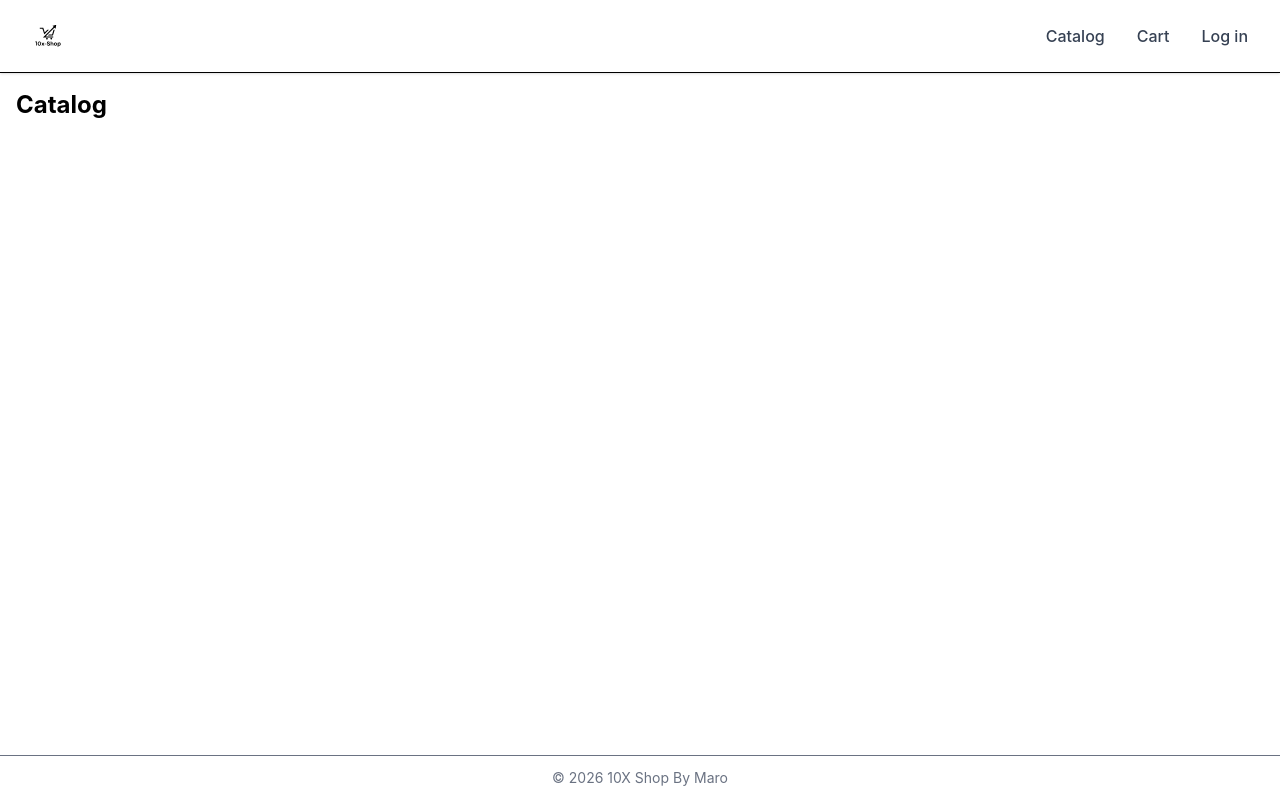
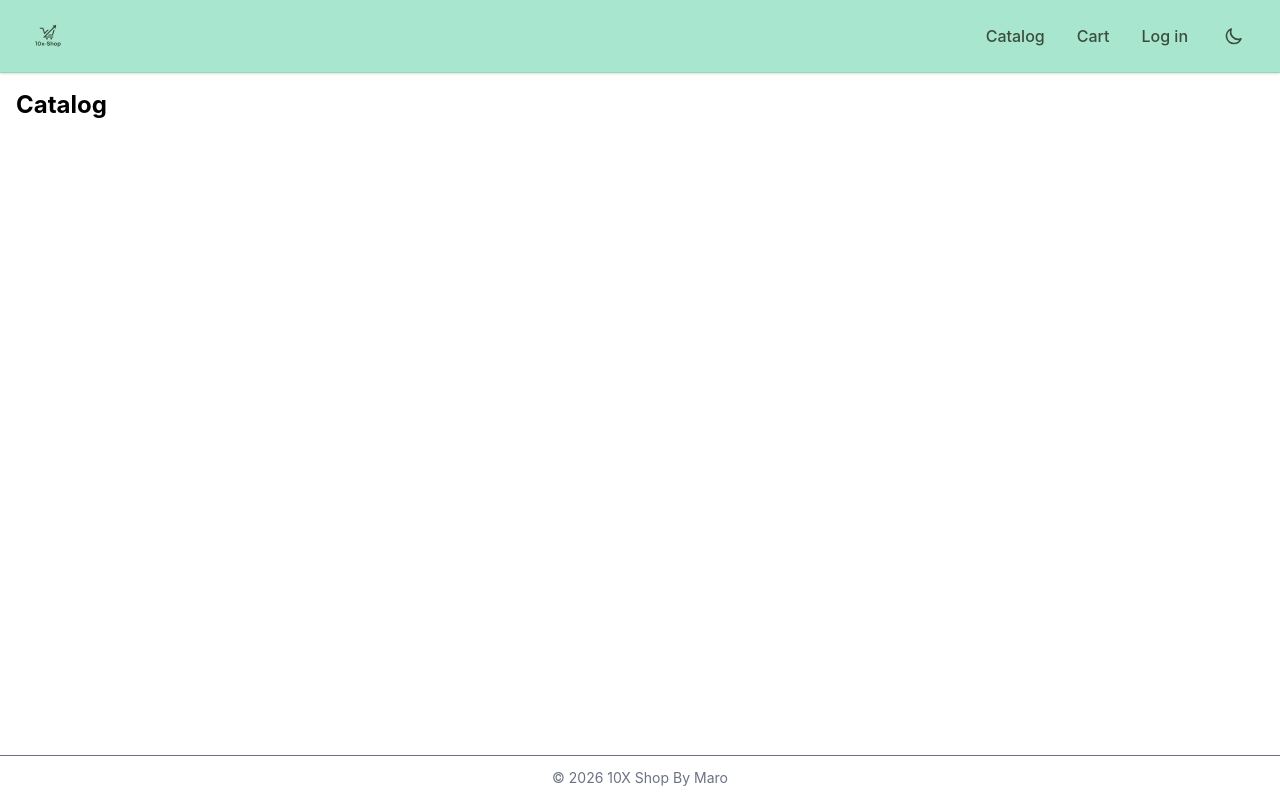
Before and after one commit to mariami1natchkebia/10x-Shop-Mariamo-Natchkebia, a React (Vite) app: page / in a window 1280 px wide. Built offline with nearby package versions, Linux system fonts and the light colour scheme; the HTML template or start-up script is replaced by a standard one.

Commit message:
feat:add toggle switch for dark/light mode, change color palette

```diff
--- a/src/App.tsx
+++ b/src/App.tsx
@@ -1,4 +1,4 @@
-import AppRoutes from './routes/Approutes'
+import AppRoutes from './routes/AppRoutes'
 
 function App() {
   return <AppRoutes />
--- a/src/components/layout/Header.tsx
+++ b/src/components/layout/Header.tsx
@@ -1,35 +1,88 @@
-import { useState } from 'react'
+import { useState, useEffect } from 'react'
 import { Link } from 'react-router-dom'
-import logo from '../../assets/10x-shop-logo.svg'
 
 function Header() {
   const [isOpen, setIsOpen] = useState(false)
+  const [isDark, setIsDark] = useState(() => {
+    return localStorage.getItem('theme') === 'dark'
+  })
+
+  useEffect(() => {
+    if (isDark) {
+      document.documentElement.classList.add('dark')
+      localStorage.setItem('theme', 'dark')
+    } else {
+      document.documentElement.classList.remove('dark')
+      localStorage.setItem('theme', 'light')
+    }
+  }, [isDark])
 
   const linkClass =
-    'flex min-h-[44px] items-center px-2 transition-colors hover:text-black focus-visible:outline-2 focus-visible:outline-offset-2 focus-visible:outline-blue-600'
+    'flex min-h-[44px] items-center px-2 text-[#3b4d3c] dark:text-[#a8e6cf] transition-colors hover:opacity-80 focus-visible:outline-2 focus-visible:outline-offset-2 focus-visible:outline-emerald-600'
+
+  const mobileLinkClass =
+    'flex min-h-[44px] items-center px-2 text-[#3b4d3c] dark:text-[#a8e6cf] transition-colors hover:opacity-80 focus-visible:outline-2 focus-visible:outline-offset-2 focus-visible:outline-emerald-600'
+
+  const themeToggle = (
+    <button
+      onClick={() => setIsDark(!isDark)}
+      className="flex min-h-[44px] min-w-[44px] items-center justify-center rounded-lg p-2 text-[#3b4d3c] dark:text-[#a8e6cf] transition-colors hover:bg-emerald-900/10 dark:hover:bg-emerald-100/10 focus-visible:outline-2 focus-visible:outline-offset-2 focus-visible:outline-emerald-600"
+      aria-label="Toggle theme"
+    >
+      {isDark ? (
+        <svg className="h-5 w-5" fill="none" stroke="currentColor" viewBox="0 0 24 24">
+          <path strokeLinecap="round" strokeLinejoin="round" strokeWidth={2} d="M12 3v1m0 16v1m9-9h-1M4 12H3m3.343-5.657l-.707-.707m2.828 9.9a5 5 0 117.072 0l-.548.547A3.374 3.374 0 0014 18.469V19a2 2 0 11-4 0v-.531c0-.895-.356-1.754-.988-2.386l-.548-.547z" />
+        </svg>
+      ) : (
+        <svg className="h-5 w-5" fill="none" stroke="currentColor" viewBox="0 0 24 24">
+          <path strokeLinecap="round" strokeLinejoin="round" strokeWidth={2} d="M20.354 15.354A9 9 0 018.646 3.646 9.003 9.003 0 0012 21a9.003 9.003 0 008.354-5.646z" />
+        </svg>
+      )}
+    </button>
+  )
 
   return (
-    <header className="relative border-b bg-white px-4 py-3 shadow-sm sm:px-6">
+    <header className="relative border-b border-emerald-900/10 bg-[#a8e6cf] px-4 py-3 shadow-sm transition-colors dark:border-emerald-500/20 dark:bg-[#3b4d3c] sm:px-6">
       <nav className="flex items-center justify-between">
         <Link to="/" className="flex items-center">
-          <img
-            src={logo}
-            alt="10X Shop"
-            width={160}
-            height={48}
-            className="h-10 w-auto object-contain sm:h-12"
-          />
+          <svg
+            version="1.0"
+            xmlns="http://www.w3.org/2000/svg"
+            viewBox="0 0 1024.000000 1024.000000"
+            preserveAspectRatio="xMidYMid meet"
+            className="h-10 w-auto fill-current text-[#3b4d3c] dark:text-[#a8e6cf] transition-colors sm:h-12"
+          >
+            <g transform="translate(0.000000,1024.000000) scale(0.100000,-0.100000)" stroke="none">
+              <path d="M6775 7444 c-38 -7 -211 -39 -383 -71 l-313 -57 123 -123 123 -123 -1145 -1145 -1145 -1145 1098 0 1097 0 0 115 0 115 -809 2 -809 3 938 945 938 945 124 -122 123 -123 69 383 c37 210 70 390 73 400 5 20 -3 20 -102 1z"/>
+              <path d="M3370 6775 l0 -115 284 0 284 0 11 -32 c5 -18 57 -179 114 -358 58 -179 139 -432 181 -562 42 -131 80 -238 84 -238 9 0 982 973 982 983 0 4 -71 7 -157 7 l-158 0 -282 -282 c-155 -155 -284 -280 -286 -278 -4 4 -148 448 -295 908 l-26 82 -368 0 -368 0 0 -115z"/>
+              <path d="M6305 6448 c-3 -7 -32 -101 -64 -208 -33 -107 -100 -325 -150 -485 l-89 -290 -347 -3 -348 -2 -109 -113 -109 -112 538 -3 c295 -1 540 1 544 5 3 5 20 53 37 108 16 55 100 325 186 601 86 276 156 504 156 508 0 3 -54 6 -120 6 -87 0 -122 -3 -125 -12z"/>
+              <path d="M4847 4738 c-54 -15 -112 -73 -127 -127 -32 -121 52 -230 178 -231 59 0 95 15 133 57 39 42 49 66 49 124 0 122 -115 209 -233 177z"/>
+              <path d="M5795 4745 c-5 -2 -22 -6 -37 -9 -63 -14 -128 -103 -128 -176 0 -155 194 -239 310 -134 46 42 64 89 58 155 -6 58 -39 110 -88 138 -35 19 -96 33 -115 26z"/>
+              <path d="M3220 3940 c-70 -12 -115 -35 -170 -86 -166 -156 -175 -516 -15 -692 19 -21 58 -51 87 -67 44 -24 68 -30 140 -33 108 -5 171 14 238 75 200 180 177 621 -40 758 -65 41 -160 59 -240 45z m140 -165 c62 -32 101 -138 101 -274 0 -129 -20 -193 -77 -250 l-44 -43 -66 4 c-63 4 -69 6 -105 45 -52 56 -73 131 -72 253 2 221 119 339 263 265z"/>
+              <path d="M5680 3510 l0 -441 81 3 80 3 3 203 c3 222 5 228 69 276 36 26 109 26 145 -1 48 -36 52 -53 52 -275 l0 -208 86 0 86 0 -4 243 c-3 229 -4 244 -26 285 -47 87 -160 135 -270 113 -55 -11 -122 -45 -122 -62 0 -5 -4 -9 -9 -9 -4 0 -8 69 -9 153 l0 152 -81 3 -81 3 0 -441z"/>
+              <path d="M5087 3926 c-60 -22 -114 -62 -144 -108 -23 -34 -29 -55 -31 -118 -8 -155 56 -213 303 -276 130 -33 169 -60 169 -117 0 -83 -103 -128 -217 -96 -46 12 -110 68 -127 110 -10 24 -17 29 -34 24 -12 -3 -43 -12 -69 -19 -27 -7 -53 -18 -58 -23 -14 -14 37 -107 83 -149 71 -64 138 -88 258 -92 90 -3 114 -1 163 18 138 52 202 170 163 302 -28 98 -100 146 -290 194 -104 26 -159 52 -170 80 -13 33 -6 84 14 104 72 72 222 46 276 -47 20 -32 31 -42 43 -38 9 4 41 16 71 27 30 11 57 22 58 24 2 1 -9 26 -24 54 -60 110 -156 160 -307 160 -51 -1 -109 -7 -130 -14z"/>
+              <path d="M2420 3860 l0 -70 38 -1 c20 0 60 -1 87 -2 l50 -2 3 -357 2 -358 80 0 80 0 0 408 c0 224 3 417 6 430 l6 22 -176 0 -176 0 0 -70z"/>
+              <path d="M6642 3710 c-59 -12 -137 -57 -174 -99 -84 -95 -107 -247 -55 -363 30 -68 86 -126 153 -159 42 -21 63 -24 154 -24 91 0 112 3 155 25 112 55 175 160 176 294 1 136 -61 240 -174 295 -69 34 -162 46 -235 31z m163 -161 c66 -39 96 -135 71 -222 -51 -176 -278 -166 -315 14 -13 61 -8 93 21 151 40 81 141 106 223 57z"/>
+              <path d="M7448 3707 c-26 -8 -63 -26 -82 -41 l-36 -27 0 30 0 31 -80 0 -80 0 0 -430 0 -430 85 0 85 0 0 139 0 140 58 -30 c53 -29 63 -31 143 -27 70 3 94 9 131 31 118 69 177 199 157 347 -26 189 -207 316 -381 267z m134 -153 c92 -47 108 -236 27 -311 -110 -101 -273 -12 -272 148 2 143 125 224 245 163z"/>
+              <path d="M3762 3613 c34 -49 81 -114 105 -147 24 -32 43 -64 43 -71 0 -7 -35 -62 -78 -122 -43 -59 -92 -129 -110 -155 l-33 -48 98 0 98 0 63 95 c34 52 66 95 70 95 5 0 37 -43 73 -95 l64 -94 98 -1 c53 0 97 2 97 5 0 2 -51 75 -114 161 l-115 156 103 142 c57 79 106 148 110 154 5 9 -19 12 -88 12 l-95 0 -62 -90 c-34 -49 -65 -90 -68 -90 -3 0 -33 41 -66 90 l-60 89 -97 1 -98 0 62 -87z"/>
+              <path d="M4400 3420 l0 -70 189 0 c122 0 192 4 196 11 4 5 4 37 0 70 l-7 59 -189 0 -189 0 0 -70z"/>
+            </g>
+          </svg>
         </Link>
 
-        <div className="hidden items-center gap-2 text-sm font-medium text-gray-700 sm:flex sm:gap-4 sm:text-base">
+        <div className="hidden items-center gap-2 text-sm font-medium sm:flex sm:gap-4 sm:text-base">
           <Link to="/" className={linkClass}>Catalog</Link>
           <Link to="/cart" className={linkClass}>Cart</Link>
           <Link to="/login" className={linkClass}>Log in</Link>
+          {themeToggle}
         </div>
+
+        <div className="flex items-center gap-2 sm:hidden">
+          {themeToggle}
 
           <button
             onClick={() => setIsOpen(!isOpen)}
-          className="flex min-h-[44px] min-w-[44px] items-center justify-center p-2 text-gray-700 sm:hidden focus-visible:outline-2 focus-visible:outline-offset-2 focus-visible:outline-blue-600"
+            className="flex min-h-[44px] min-w-[44px] items-center justify-center p-2 text-[#3b4d3c] dark:text-[#a8e6cf] focus-visible:outline-2 focus-visible:outline-offset-2 focus-visible:outline-emerald-600"
             aria-label="Toggle menu"
           >
             {isOpen ? (
@@ -47,13 +100,14 @@ function Header() {
               </svg>
             )}
           </button>
+        </div>
       </nav>
 
       {isOpen && (
-        <div className="absolute left-0 top-full z-50 flex w-full flex-col border-b bg-white px-6 py-4 shadow-md sm:hidden">
-          <Link to="/" onClick={() => setIsOpen(false)} className={linkClass}>Catalog</Link>
-          <Link to="/cart" onClick={() => setIsOpen(false)} className={linkClass}>Cart</Link>
-          <Link to="/login" onClick={() => setIsOpen(false)} className={linkClass}>Log in</Link>
+        <div className="absolute left-0 top-full z-50 flex w-full flex-col border-b border-emerald-900/10 bg-[#a8e6cf] px-6 py-4 shadow-md dark:border-emerald-500/20 dark:bg-[#3b4d3c] sm:hidden">
+          <Link to="/" onClick={() => setIsOpen(false)} className={mobileLinkClass}>Catalog</Link>
+          <Link to="/cart" onClick={() => setIsOpen(false)} className={mobileLinkClass}>Cart</Link>
+          <Link to="/login" onClick={() => setIsOpen(false)} className={mobileLinkClass}>Log in</Link>
         </div>
       )}
     </header>
--- a/src/index.css
+++ b/src/index.css
@@ -1 +1,2 @@
 @import "tailwindcss";
+@custom-variant dark (&:where(.dark, .dark *));
```
Also changed, not shown: src/assets/10x-shop-logo.svg. Lines whose indentation alone changed are shown as unchanged.
